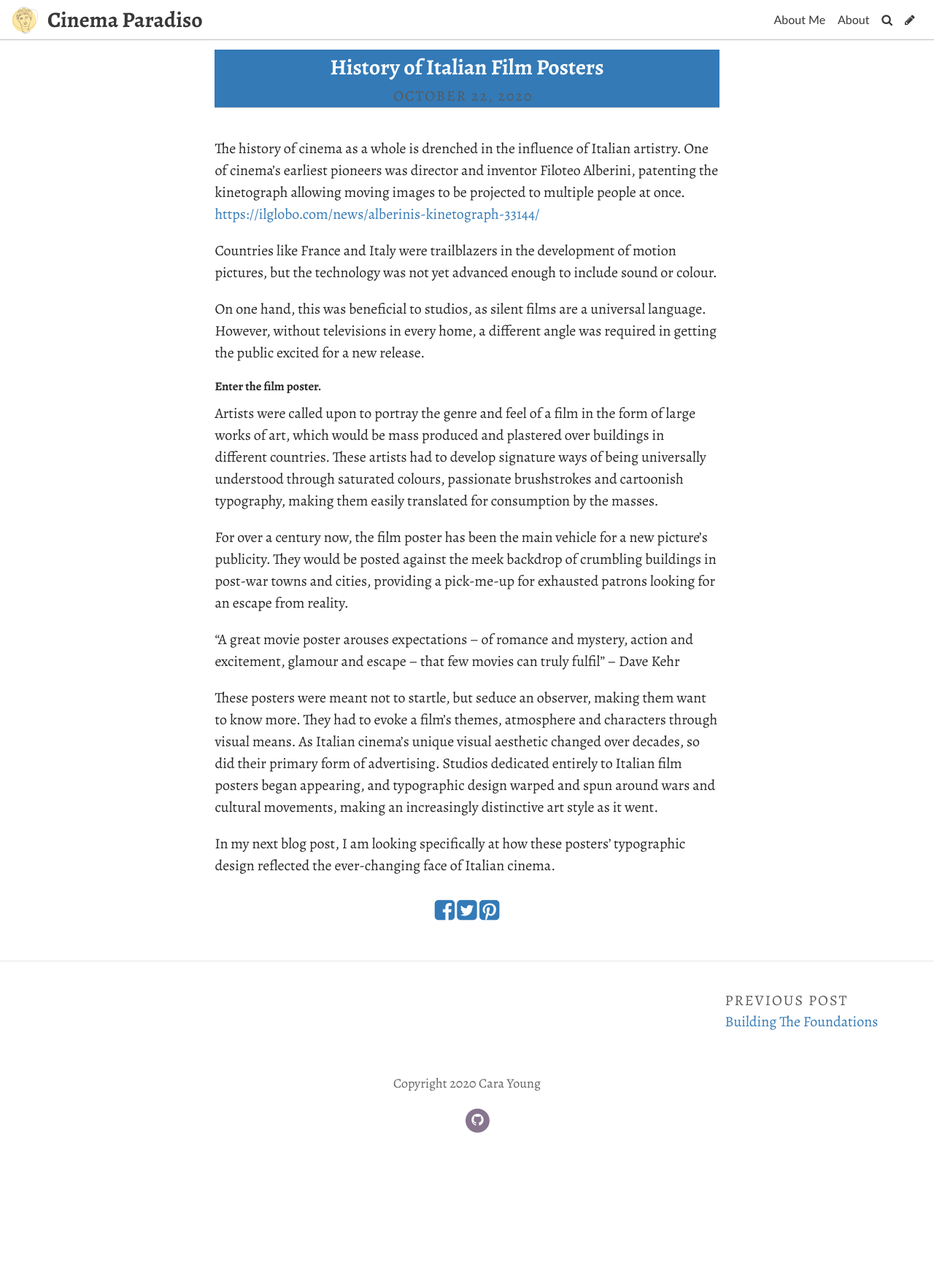
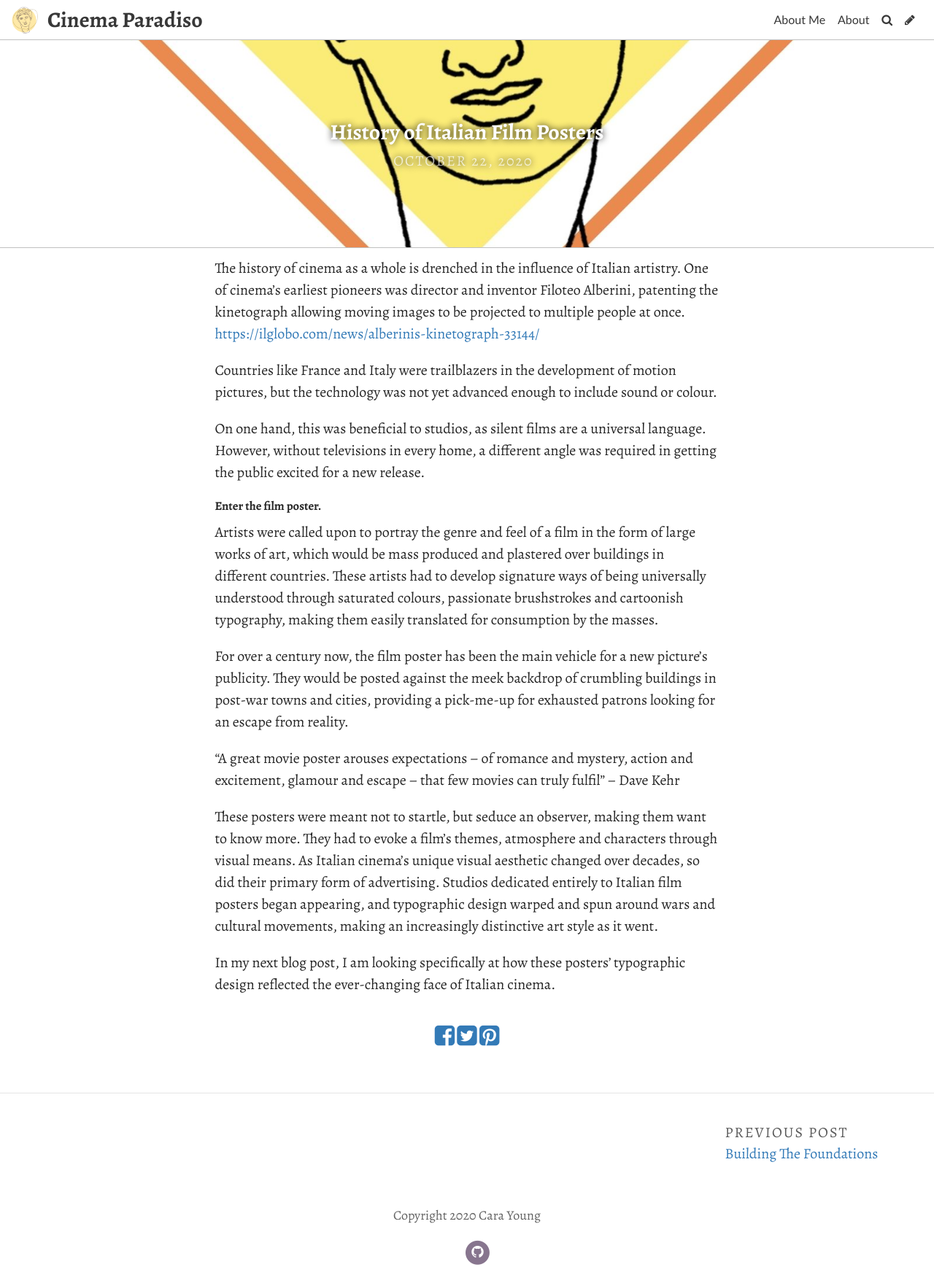
Before and after one commit to caraloi/cinemaparadiso, a Jekyll site: the page built from _posts/2020-11-05-history-of-italian-film-posters.md, in a window 1280 px wide. Shown: the whole page at 73% size. Built offline with Jekyll 4.4.1, drawn with Linux system fonts in a browser that asks for light colours; some web fonts are replaced; before the commit the page ends 1582 px from its top, so only the background shows below that.

Commit message:
Update Post “2020-11-05-history-of-italian-film-posters”

```diff
--- a/_posts/2020-11-05-history-of-italian-film-posters.md
+++ b/_posts/2020-11-05-history-of-italian-film-posters.md
@@ -2,6 +2,7 @@
 layout: post
 title: History of Italian Film Posters
 date: 2020-10-22T15:30:38.555Z
+header_feature_image: ../uploads/a-little-bit-of-context.jpg
 comments: true
 ---
 The history of cinema as a whole is drenched in the influence of Italian artistry. One of cinema’s earliest pioneers was director and inventor Filoteo Alberini, patenting the kinetograph allowing moving images to be projected to multiple people at once. <https://ilglobo.com/news/alberinis-kinetograph-33144/>
```
Also changed, not shown: uploads/a-little-bit-of-context.jpg (added).
